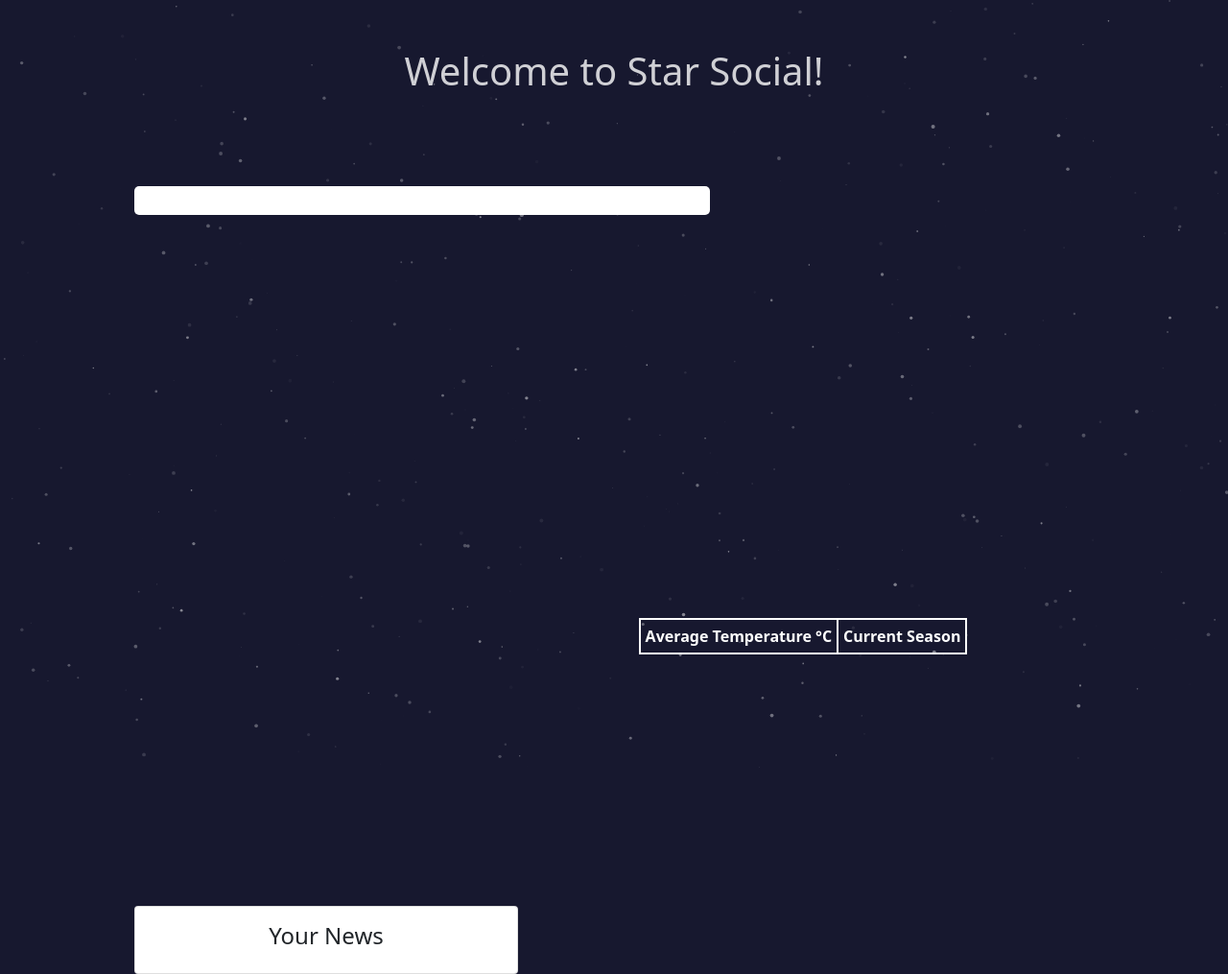
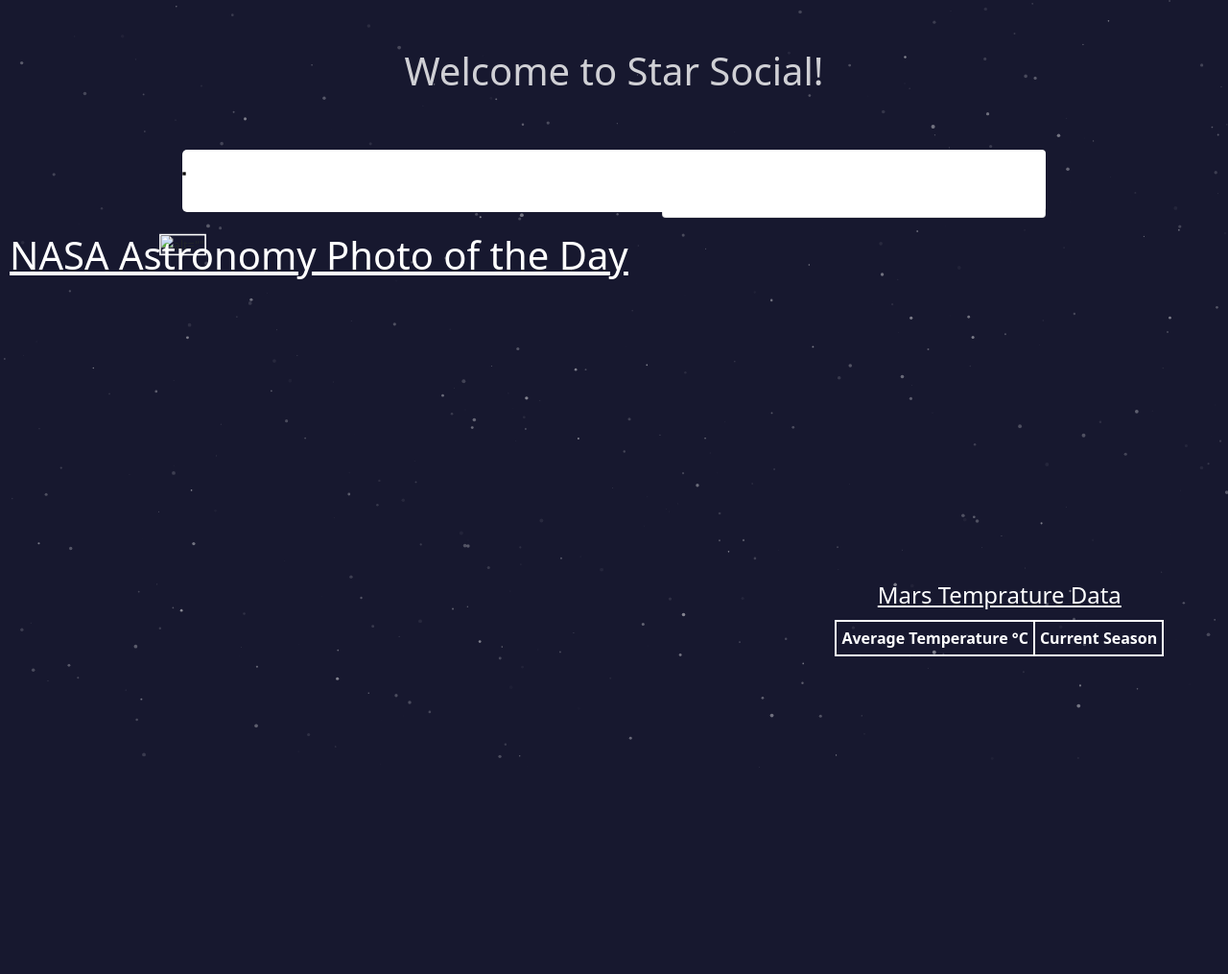
Before and after one commit to anver01/Star-Social-Site, a Django app: page / in a window 1280 px wide. Shown: the part 56-1071 px from the top of the page at 96% size. After the commit the page ends 856 px from the top, so only its background shows below. Run offline with Django 3.2, Linux system fonts and the light colour scheme; data that the repository does not hold is empty; some libraries are stand-ins or nearby versions.

Commit message:
fixed index positioning

```diff
--- a/static/css/master.css
+++ b/static/css/master.css
@@ -4,28 +4,36 @@
     margin-top: 50px;
 }
 
-h3{
-    color: rgba(255, 255, 255, 0.8);
-    text-align: center;
-}
-
-td, th{
+td,
+th {
     color: #fff;
     padding: 5px;
 }
-table, tr, td, th{
+
+table,
+tr,
+td,
+th {
     border: 2px solid white;
     text-align: center;
 }
 
-th{
+th {
     padding: inherit 5px;
 }
 
-table{
+.mars-api-data {
     position: absolute;
-    top: 700px;
-    left: 52%;
+    top: 650px;
+    left: 68%;
+}
+
+caption {
+    caption-side: top;
+    text-align: center;
+    color: #fff;
+    font-size: 24px;
+    text-decoration: underline;
 }
 
 /* ---- reset ---- */
@@ -50,39 +58,64 @@
     z-index: -1;
 }
 
-#api-image{
+#api-image {
     transform: scale(0.5);
 }
 
-div.index-container{
+div.index-container {
     max-width: 80%;
     height: fit-content;
 }
 
-.card{
-    position: absolute;
-    top: 1000px;
+.card {
+    position: relative;
+    float: right;
+    right: 50px;
+    top: 50px;
     width: 400px;
 }
 
-.featured-news{
+.featured-news {
     background-color: #fff;
-    width: 600px;
-    position: absolute;
-    top: 250px;
+    width: 900px;
+    position: relative;
+    left: 50px;
+    top: 50px;
     border-radius: 5px;
 }
 
-.featured-news>h2{
+.featured-news>h2 {
     text-align: center;
-    margin: 10px 0 5px 0;
+    padding-top: 15px;
 }
 
-#featured-text{
+#featured-text {
     text-align: justify;
     margin: 30px;
+    padding-bottom: 20px;
 }
 
-#featured-image{
+#featured-image {
+    transform: scale(0.83);
     float: left;
+    margin-bottom: 10px;
+    border: 2px solid black;
 }
+
+#aopd-img {
+    position: absolute;
+    left: 160px;
+    margin-top: 40px;
+    transform: scale(0.8);
+    border: 2px solid #fff;
+}
+
+figcaption {
+    color: #fff;
+    position: relative;
+    top: 35px;
+    left: -14%;
+    font-size: 40px;
+    margin: 10px;
+    text-decoration: underline;
+}
--- a/templates/index.html
+++ b/templates/index.html
@@ -15,9 +15,9 @@
         <img id="api-image" src="{{aopd_data.url}}" alt="Error 404" title="{{aopd_data.title}}">
     </div> {% endcomment %}
     <div class="container index-container">
-        <div class="content">
         <div class="mars-api-data">
             <table>
+            <caption>Mars Temprature Data</caption>
                 <tr>
                     <th>Average Temperature °C</th>
                     <th>Current Season</th>
@@ -47,10 +47,13 @@
         </div>
         <div class="featured-news">
             <h2><a href="{{featured_data.url}}">{{featured_data.name}}</a></h2>
+            <img id="featured-image" src="{{featured_data.thumbnail_retina}}" alt="">
             <p id="featured-text">{{featured_data.abstract}}</p>
-                <img id="featured-image" src="{{featured_data.thumbnail_retina}}" alt="">
         </div>
-        </div>
+        <figure>
+            <img id="aopd-img" src="{{aopd_data.url}}" title={{aopd_data.title}} alt="">
+            <figcaption>NASA Astronomy Photo of the Day</figcaption>
+        </figure>
     </div>
     <script src="{% static 'js/master.js' %}" async defer></script>
 {% endblock %}
```
Also changed, not shown: db.sqlite3. Lines whose indentation alone changed are shown as unchanged.
